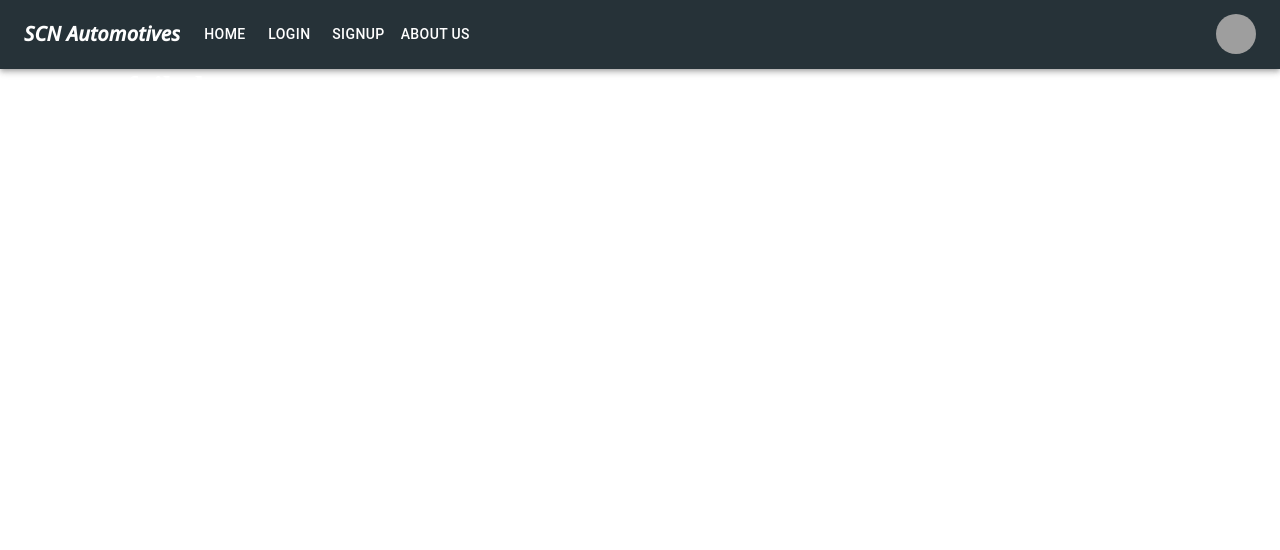
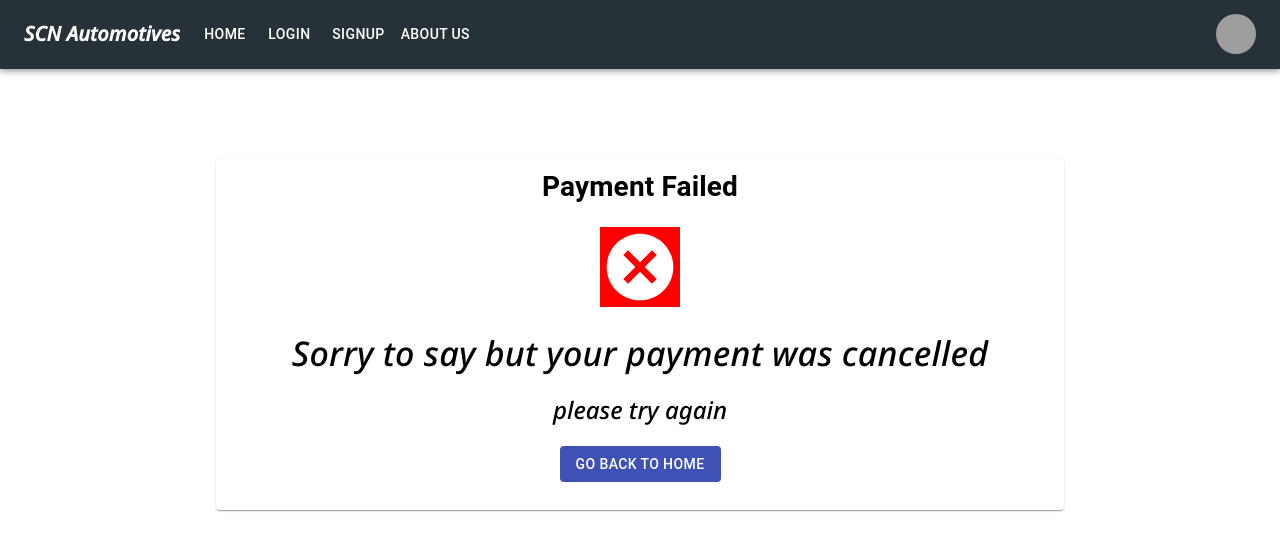
Before and after one commit to harsha-pingali/mswd_sdp, a React (Create React App) app in the folder client_ams/: page /failure in a window 1280 px wide. Shown: the top 550 px of the page. Built offline with nearby package versions, Linux system fonts and the light colour scheme; sample sign-in values are in the browser's storage; grey boxes are pictures that could not be loaded.

Commit message:
checkout implemented

```diff
--- a/client_ams/src/components/Carts.js
+++ b/client_ams/src/components/Carts.js
@@ -101,7 +101,7 @@ const handleCheckout = async () => {
     <div className='priceContent' style={{ display: 'flex', flexDirection: 'column',paddingTop:"50%" }}>
       <h1 style={{textAlign:"center",fontFamily:"Noto Sans",margin:"10px"}}>Subtotal ({cart.length})  items</h1>
       <h2 style={{fontWeight:"700",fontSize:"28px",fontFamily:"Noto Sans",textAlign:'center'}}>TOTAL : $ {total}</h2>
-      <div style={{display:"flex",direction:"row",justifyContent:"center",paddingTop:"25px"}}><Button variant='contained' color="success" >Proceed To Checkout</Button></div>
+      <div style={{display:"flex",direction:"row",justifyContent:"center",paddingTop:"25px"}}><Button variant='contained' color="success" onClick={handleCheckout} >Proceed To Checkout</Button></div>
     </div>
   </div>
 
--- a/client_ams/src/components/PaymentFailure.js
+++ b/client_ams/src/components/PaymentFailure.js
@@ -1,10 +1,40 @@
-import React from 'react'
+import * as React from 'react';
+import { styled } from '@mui/material/styles';
+import Box from '@mui/material/Box';
+import Paper from '@mui/material/Paper';
+import Grid from '@mui/material/Grid';
+import CheckCircleIcon from '@mui/icons-material/CheckCircle';
+import { Button, Typography } from '@mui/material';
+import { Link } from 'react-router-dom';
+import CancelIcon from '@mui/icons-material/Cancel';
+const Item = styled(Paper)(({ theme }) => ({
+  backgroundColor: theme.palette.mode === 'dark' ? '#1A2027' : '#fff',
+  ...theme.typography.body2,
+  padding: theme.spacing(1),
+  textAlign: 'center',
+  color: theme.palette.text.secondary,
+}));
 
- const PaymentFailure = () => {
+export default function PaymentFailure() {
   return (
-    <div>
-        <h1>payment failed</h1>
-    </div>
-  )
+  <Box sx={{ flexGrow: 1 }} style={{position:"relative"}}>
+  <div style={{position:"absolute", top:0, left:0, right:0, bottom:0, backgroundColor:"rgba(255, 255, 255, 0.5)", zIndex: -1}} />
+  <Grid container spacing={2} style={{display:"flex",direction:"row",justifyContent:"center",paddingTop:"90px"}}>
+    <Grid item xs={6} md={8} >
+      <Item>
+        <div>
+          <h1 style={{color:"black",marginBottom:"20px"}} >Payment Failed</h1>
+          <CancelIcon  style={{ fontSize: '5rem', color: 'red', backgroundColor:"red",marginBottom:"20px"}}  />
+          <Typography variant="h4" style={{color:"black",fontFamily:"Noto Sans",marginBottom:"20px"}} sx={{ mb: 2 }}>Sorry to say but your payment was cancelled</Typography>
+          <Typography variant="h5" style={{color:"black",fontFamily:"Noto Sans",marginBottom:"20px"}} sx={{ mb: 2 }}>please try again</Typography>
+          <Link to='/home'>
+          <Button variant='filled' color="secondary" style={{backgroundColor:"#3f51b5",marginBottom:"20px"}} sx={{ mb: 2 }} >Go Back To Home</Button>
+          </Link>
+        </div>
+      </Item>
+    </Grid>
+  </Grid>
+</Box>
+
+  );
 }
-export default PaymentFailure
```
Also changed, not shown: 1 other file (tests, documents, lock files or other folders).
